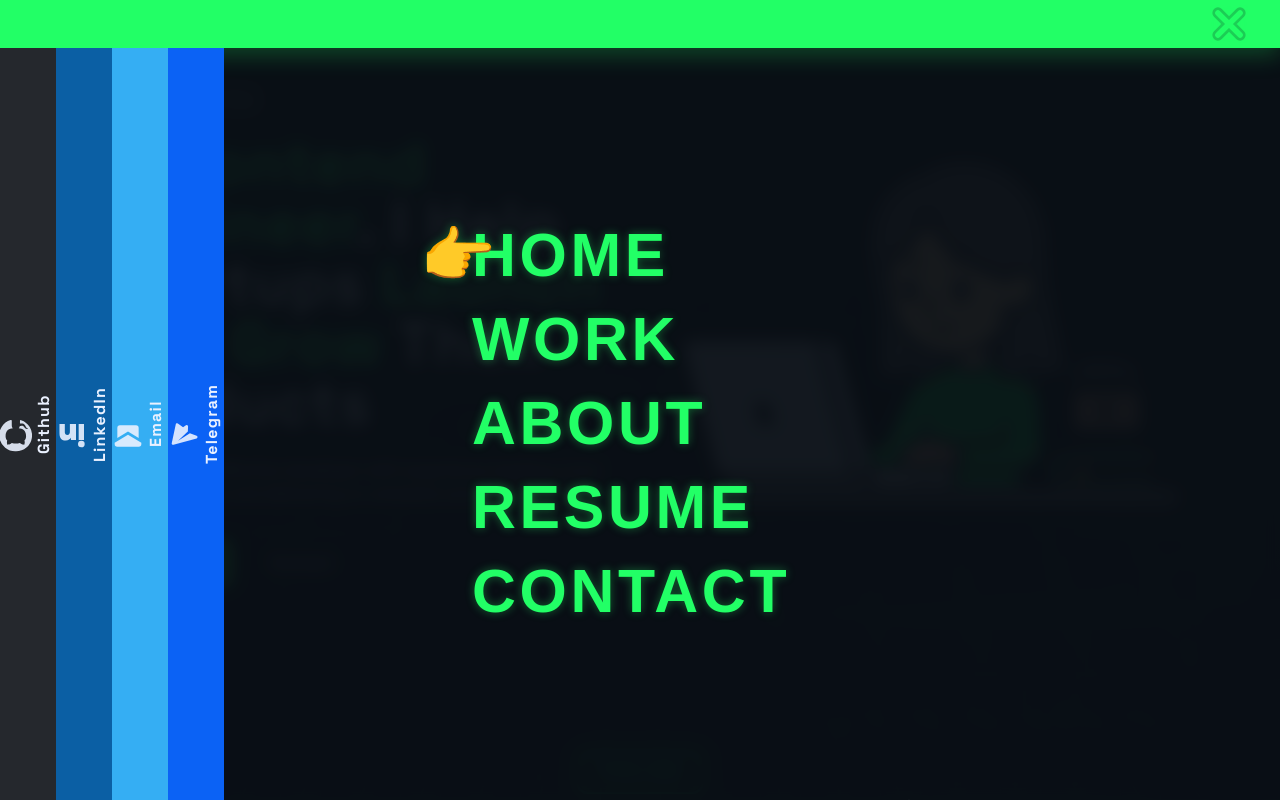
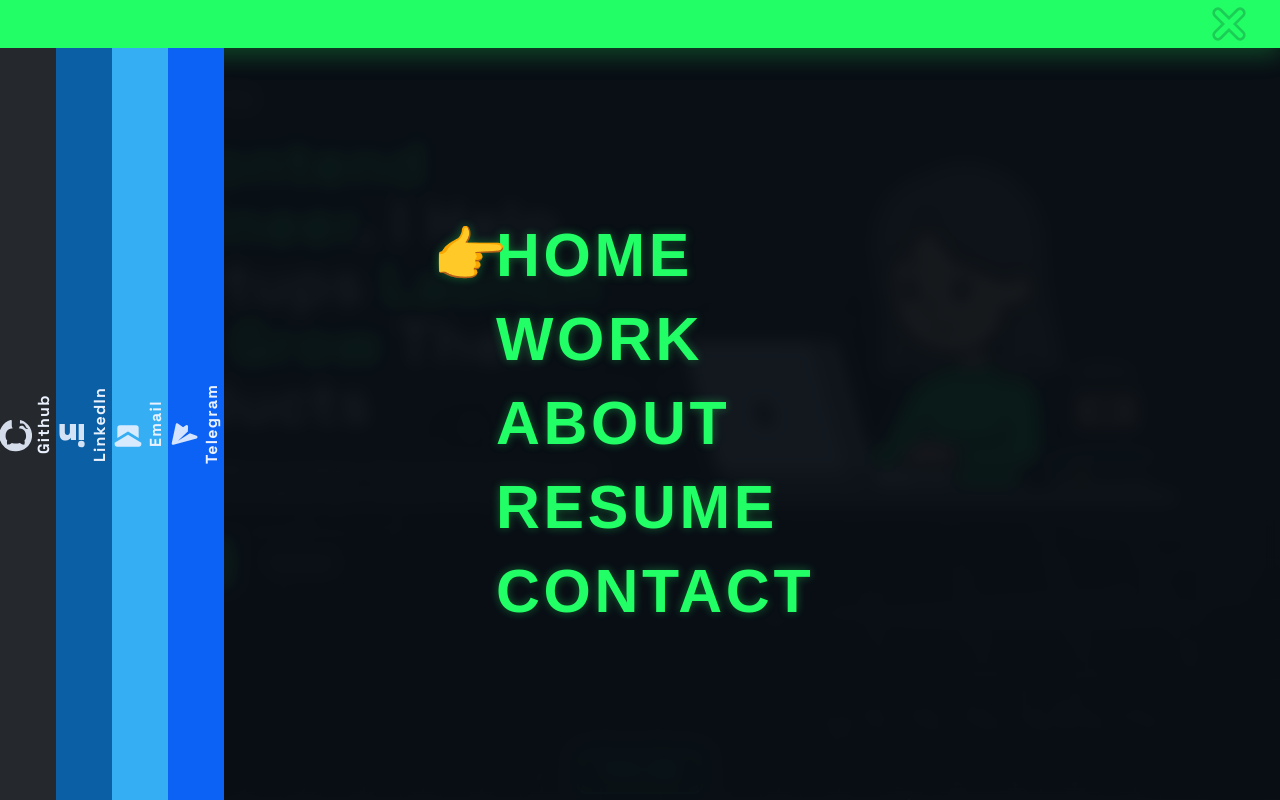
Before and after one commit to TINANOROUZI/portfolio-tina, a React (Vite) app: page / in a window 1280 px wide. Both pictures are taken after a click on the button "Open menu". Built offline with nearby package versions, Linux system fonts and the light colour scheme.

Commit message:
Update OverlayMenu.jsx

```diff
--- a/src/components/nav/OverlayMenu.jsx
+++ b/src/components/nav/OverlayMenu.jsx
@@ -114,8 +114,8 @@ export default function OverlayMenu({ open, onClose }) {
           ))}
         </div>
 
-        {/* RIGHT MENU (stable + responsive) */}
-        <div className="flex-1 min-w-0 overflow-y-auto px-6 sm:px-8 md:px-10 py-8 grid place-items-center">
+        {/* RIGHT MENU (stable + responsive, nudged right on mobile) */}
+        <div className="flex-1 min-w-0 overflow-y-auto pr-6 pl-16 sm:pl-10 md:pl-12 py-8 grid place-items-center">
           <ul className="w-full max-w-[560px] space-y-6 sm:space-y-5">
             {menu.map((m, i) => {
               const Inner = "to" in m ? Link : "a";
@@ -139,10 +139,10 @@ export default function OverlayMenu({ open, onClose }) {
                     {...innerProps}
                     onClick={onClose}
                     className="menu-link font-stencil inline-flex items-center text-center leading-[1.05]
-                               text-[clamp(22px,8vw,56px)] select-none"
+                               text-[clamp(18px,6.5vw,50px)] select-none"
                   >
-                    {/* reserved box for pointer to avoid layout shift */}
-                    <span className="relative inline-block w-7 sm:w-8 mr-2">
+                    {/* reserved box for pointer to avoid layout shift; wider + more gap */}
+                    <span className="relative inline-block w-9 sm:w-10 mr-3">
                       <span
                         className={`absolute left-0 top-1/2 -translate-y-1/2 transition-all duration-300
                                    ${active === i ? "opacity-100 translate-x-0" : "opacity-0 -translate-x-2"}`}
```
